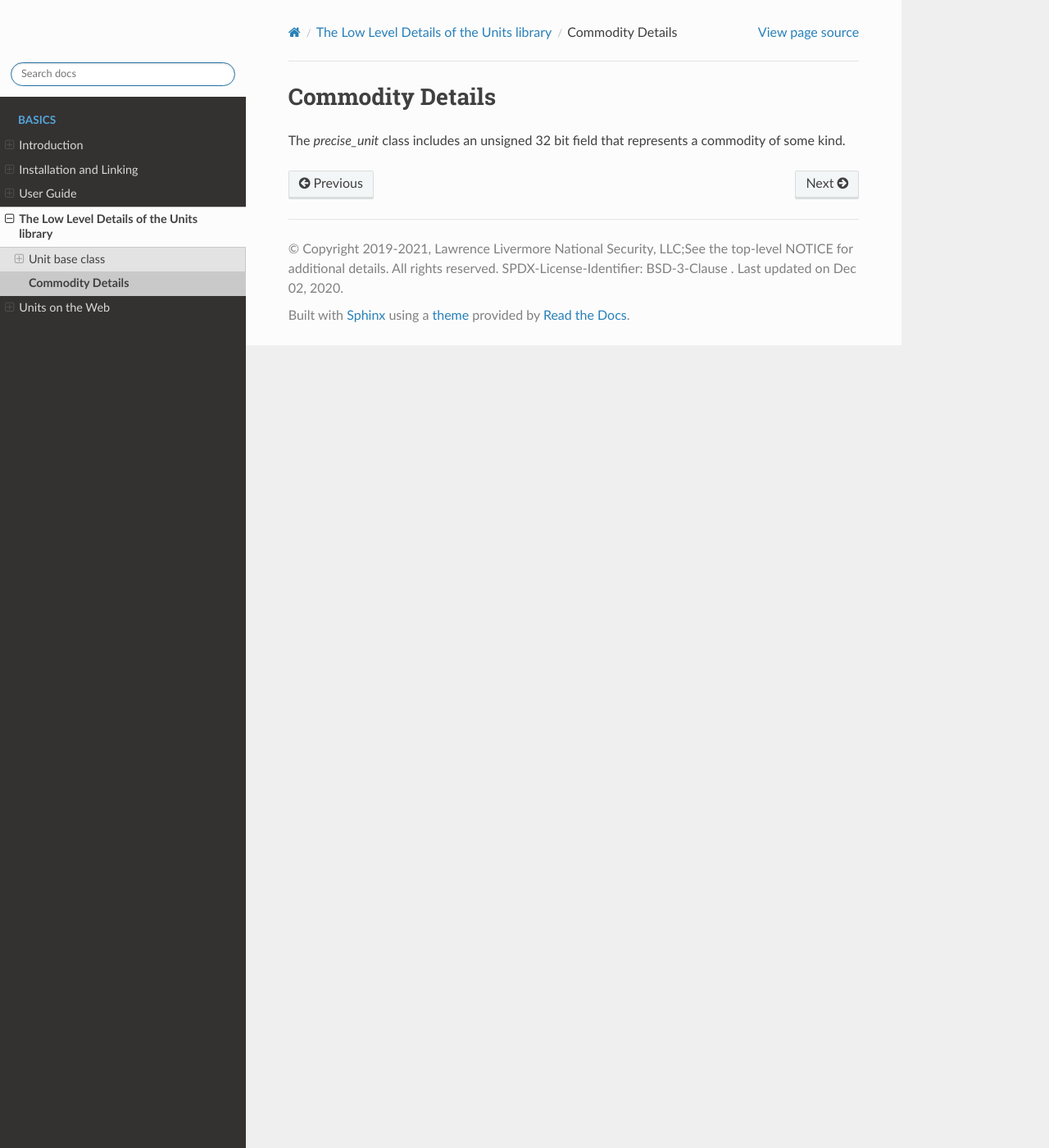
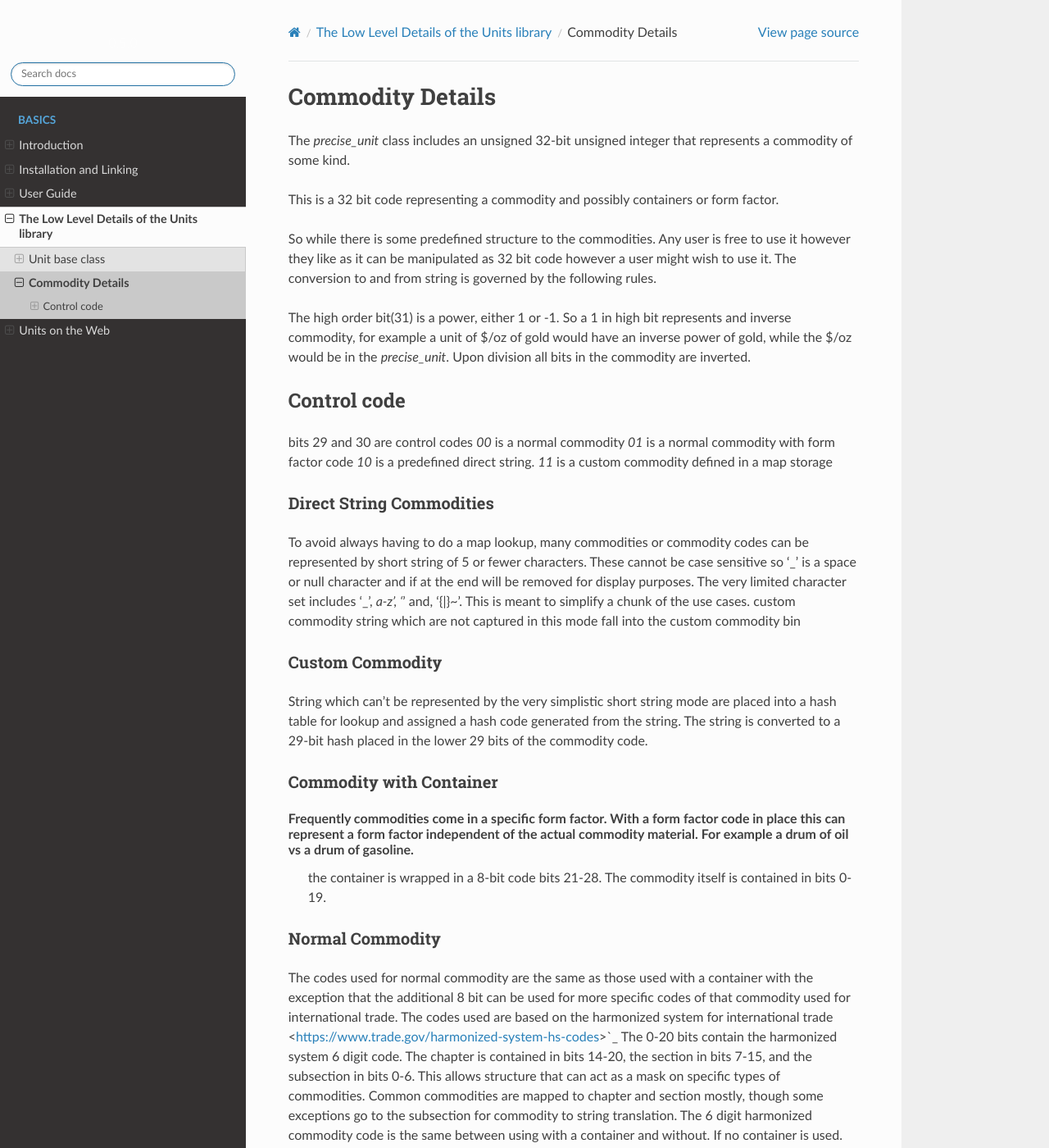
Before and after one commit to LLNL/units, a Sphinx documentation site: the page built from docs/details/commodities.rst, in a window 1280 px wide and 1400 px high. Shown: the whole window at 82% size. Built offline with Sphinx 7.4.7 and the Read the Docs theme 2.0.0, drawn with Linux system fonts in a browser that asks for light colours; some of the changed text lies outside the part shown.

Commit message:
start modifying the commodities to match up with the harmonized system

```diff
--- a/docs/details/commodities.rst
+++ b/docs/details/commodities.rst
@@ -2,4 +2,40 @@
 Commodity Details
 ==================
 
-The `precise_unit` class includes an unsigned 32 bit field that represents a commodity of some kind.
+The `precise_unit` class includes an unsigned 32-bit unsigned integer that represents a commodity of some kind.
+
+This is a 32 bit code representing a commodity and possibly containers or form factor.
+
+So while there is some predefined structure to the commodities. Any user is free to use it however they like as it can be manipulated as 32 bit code however a user might wish to use it.  The conversion to and from string is governed by the following rules.
+
+The high order bit(31) is a power, either 1 or -1.  So a 1 in high bit represents and inverse commodity,  for example a unit of $/oz of gold would have an inverse power of gold, while the $/oz would be in the `precise_unit`.  Upon division all bits in the commodity are inverted.
+
+
+Control code
+----------------
+
+bits 29 and 30 are control codes
+`00` is a normal commodity
+`01` is a normal commodity with form factor code
+`10` is a predefined direct string.
+`11` is a custom commodity defined in a map storage
+
+Direct String Commodities
+============================
+To avoid always having to do a map lookup, many commodities or commodity codes can be represented by short string of 5 or fewer characters.  These cannot be case sensitive so '_' is a space or null character and if at the end will be removed for display purposes.  The very limited character set includes '_', `a-z', '`' and, '{|}~'.  This is meant to simplify a chunk of the use cases.  custom commodity string which are not captured in this mode fall into the custom commodity bin
+
+Custom Commodity
+=======================
+String which can't be represented by the very simplistic short string mode are placed into a hash table for lookup and assigned a hash code generated from the string.  The string is converted to a 29-bit hash placed in the lower 29 bits of the commodity code.
+
+Commodity with Container
+=============================
+Frequently commodities come in a specific form factor.  With a form factor code in place this can represent a form factor independent of the actual commodity material.  For example a drum of oil vs a drum of gasoline.
+  the container is wrapped in a 8-bit code bits 21-28.  The commodity itself is contained in bits 0-19.
+
+Normal Commodity
+============================
+
+The codes used for normal commodity are the same as those used with a container with the exception that the additional 8 bit can be used for more specific codes of that commodity used for international trade.  The codes used are based on the harmonized system for international trade <https://www.trade.gov/harmonized-system-hs-codes>`_  The 0-20 bits contain the harmonized system 6 digit code.  The chapter is contained in bits 14-20, the section in bits 7-15, and the subsection in bits 0-6.   This allows structure that can act as a mask on specific types of commodities.  Common commodities are mapped to chapter and section mostly, though some exceptions go to the subsection for commodity to string translation.   The 6 digit harmonized commodity code is the same between using with a container and without.    If no container is used.  the additional 8 bits, can represent the country specific codes.
+
+  In the normalized code 7 bit sections, the codes for 100-127 represent other commodities that cannot be represented in the allowable 8 bits of space.  These are stored in a hash map when used for later reference as needed.  This allows representation of a large percentage of codes with no additional overhead and an additional 5.6 million codes through the hash structure.  This is far more codes than are presently in use.
```
Also changed, not shown: 2 other files.
